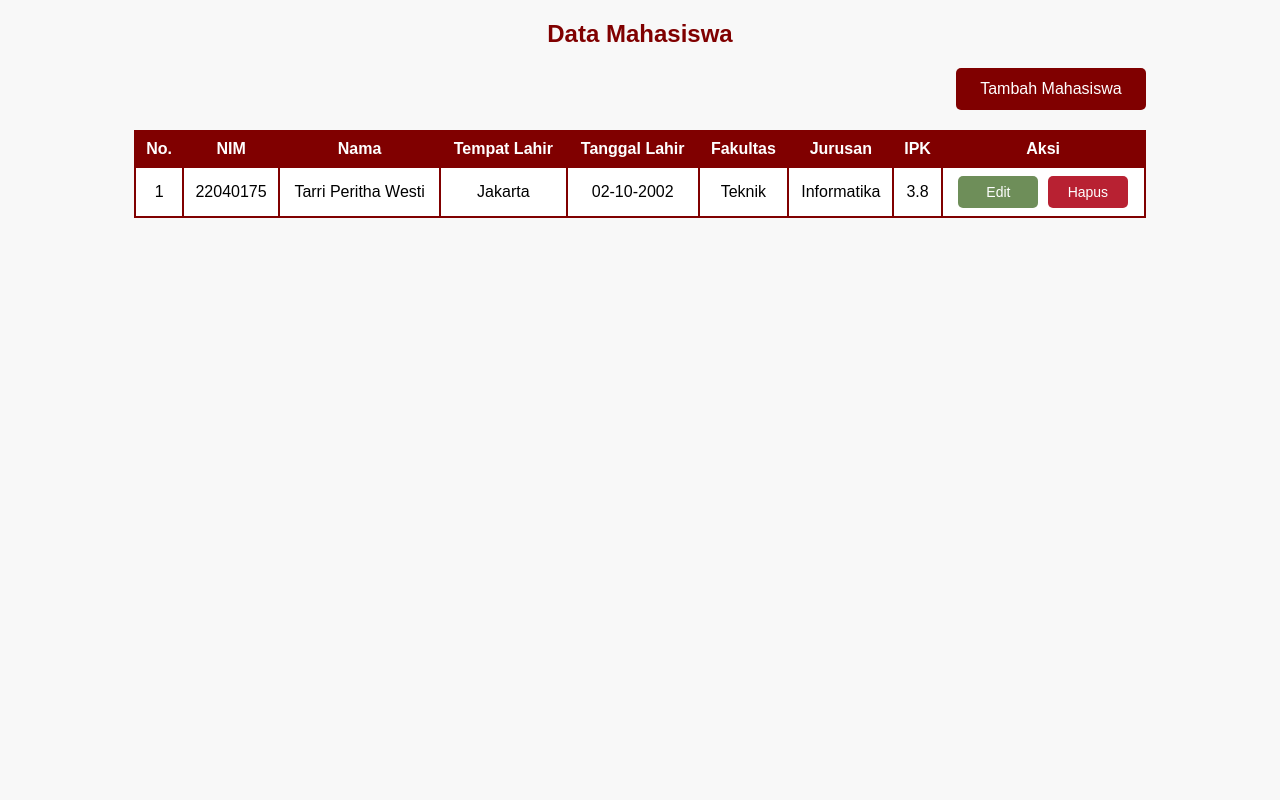
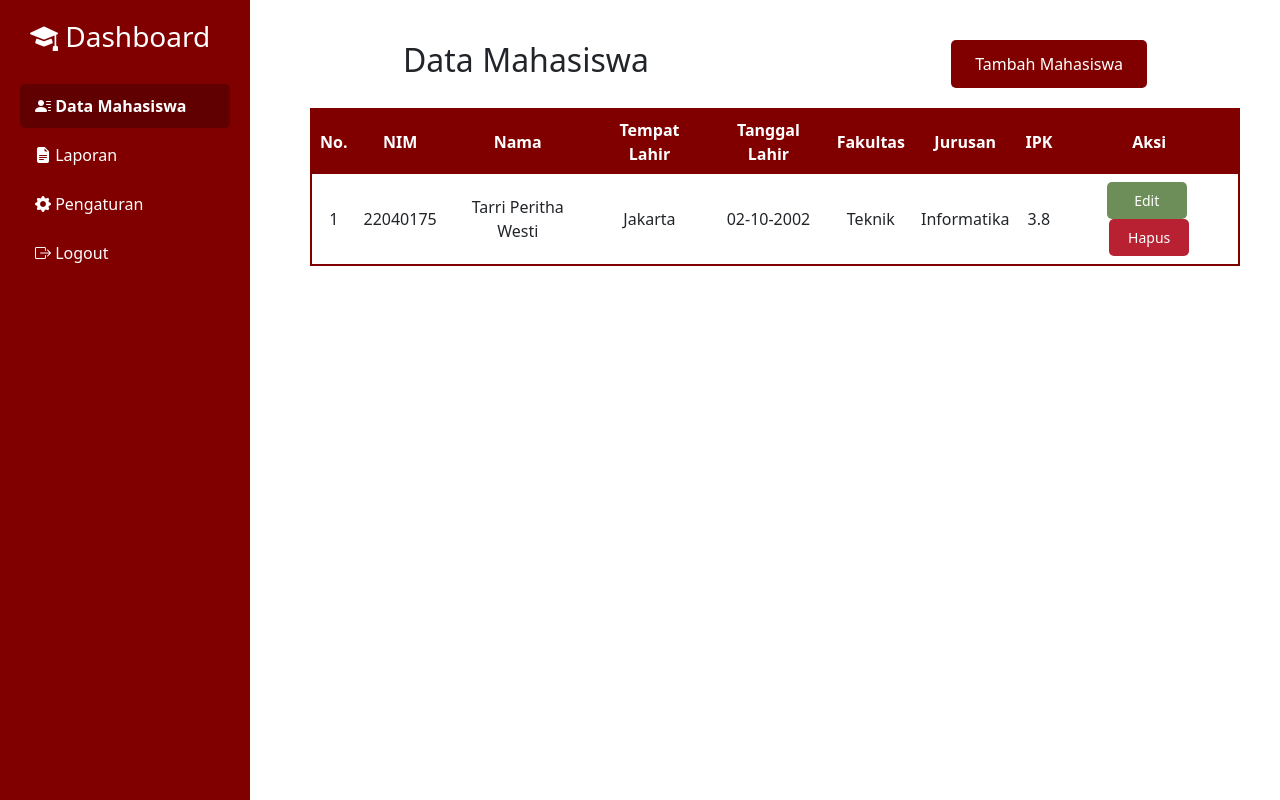
Before and after one commit to tarripewe/Sistem-Informasi-Kampusku, a PHP site: page /mahasiswa.php in a window 1280 px wide. Run offline with PHP 8.4, Linux system fonts and the light colour scheme.

Commit message:
Penambahan halaman edit, sidebar & forgot password

```diff
--- a/mahasiswa.php
+++ b/mahasiswa.php
@@ -5,21 +5,25 @@
     <meta charset="UTF-8">
     <meta name="viewport" content="width=device-width, initial-scale=1.0">
     <title>Data Mahasiswa</title>
+    <link href="https://cdn.jsdelivr.net/npm/bootstrap@5.3.0/dist/css/bootstrap.min.css" rel="stylesheet">
+    <script src="https://cdn.jsdelivr.net/npm/bootstrap@5.3.0/dist/js/bootstrap.bundle.min.js"></script>
     <style>
         body {
             font-family: Arial, sans-serif;
             background-color: #f8f8f8;
-            text-align: center;
+            margin: 0;
+            padding: 0;
+            display: flex;
+            height: 100vh;
         }
 
-        h2 {
-            color: maroon;
-        }
-
-        .button-container {
-            text-align: right;
-            margin-right: 10%;
-            margin-bottom: 20px;
+        .main-content {
+            margin-left: 270px;
+            padding: 40px;
+            width: calc(100% - 270px);
+            display: flex;
+            align-items: center;
+            flex-direction: column;
         }
 
         .tambah-button {
@@ -32,12 +36,24 @@
             font-size: 16px;
         }
 
+        .tambah-button:hover {
+            background-color: #600000;
+        }
+
+        .table-container {
+            width: 80%;
+            display: flex;
+            justify-content: space-between;
+            align-items: center;
+            margin-bottom: 20px;
+        }
+
         table {
-            width: 80%;
-            margin: auto;
+            width: 100%;
             border-collapse: collapse;
             background-color: #fff;
             border: 2px solid maroon;
+            text-align: center;
         }
 
         th, td {
@@ -51,16 +67,13 @@
             color: white;
         }
 
-        /* Tombol Edit dan Hapus dengan ukuran yang sama */
-        .edit-button,
-        .hapus-button {
+        .edit-button, .hapus-button {
             padding: 8px 15px;
             font-size: 14px;
             border: none;
             cursor: pointer;
             border-radius: 5px;
-            width: 80px; /* Membuat lebar tombol sama */
-            display: inline-block;
+            width: 80px;
         }
 
         .edit-button {
@@ -83,22 +96,34 @@
         }
     </style>
     <script>
-        function pindahKeTambah() {
-            window.location.href = "tambah.php";
+        function confirmDelete(id) {
+            // Simpan ID dalam tombol Yes agar bisa digunakan saat menghapus
+            document.getElementById("confirmDeleteBtn").setAttribute("data-id", id);
+            // Tampilkan modal
+            var myModal = new bootstrap.Modal(document.getElementById("deleteModal"));
+            myModal.show();
+        }
+
+        function deleteData() {
+            var id = document.getElementById("confirmDeleteBtn").getAttribute("data-id");
+            alert("Data dengan ID " + id + " telah dihapus!");
+            // Di sini bisa tambahkan logika penghapusan menggunakan AJAX atau redirect ke PHP yang menangani penghapusan
         }
     </script>
 </head>
 
 <body>
 
+    <?php include("sidebar.php"); ?>
+
+    <div class="main-content">
+        <div class="table-container">
             <h2>Data Mahasiswa</h2>
-
-    <!-- Tombol tambah mahasiswa di kanan -->
-    <div class="button-container">
-        <button class="tambah-button" onclick="pindahKeTambah()">Tambah Mahasiswa</button>
+            <button class="tambah-button" onclick="window.location.href='tambah.php'">Tambah Mahasiswa</button>
         </div>
 
         <table>
+            <thead>
                 <tr>
                     <th>No.</th>
                     <th>NIM</th>
@@ -110,8 +135,8 @@
                     <th>IPK</th>
                     <th>Aksi</th>
                 </tr>
-
-        <!-- Data Mahasiswa Contoh -->
+            </thead>
+            <tbody>
                 <tr>
                     <td>1</td>
                     <td>22040175</td>
@@ -122,11 +147,33 @@
                     <td>Informatika</td>
                     <td>3.8</td>
                     <td>
-                <button class="edit-button">Edit</button>
-                <button class="hapus-button">Hapus</button>
+                        <button class="edit-button" onclick="window.location.href='edit.php'">Edit</button>
+                        <button class="hapus-button" onclick="confirmDelete(1)">Hapus</button>
                     </td>
                 </tr>
+                <!-- Tambahkan data lainnya di sini -->
+            </tbody>
         </table>
+    </div>
+
+    <!-- Modal Konfirmasi Hapus -->
+    <div class="modal fade" id="deleteModal" tabindex="-1" aria-labelledby="deleteModalLabel" aria-hidden="true">
+        <div class="modal-dialog modal-dialog-centered">
+            <div class="modal-content">
+                <div class="modal-header">
+                    <h5 class="modal-title" id="deleteModalLabel">Konfirmasi Hapus</h5>
+                    <button type="button" class="btn-close" data-bs-dismiss="modal" aria-label="Close"></button>
+                </div>
+                <div class="modal-body">
+                    Apakah kamu yakin ingin menghapus data ini?
+                </div>
+                <div class="modal-footer">
+                    <button type="button" class="btn btn-secondary" data-bs-dismiss="modal">Tidak</button>
+                    <button type="button" class="btn btn-danger" id="confirmDeleteBtn" onclick="deleteData()">Ya</button>
+                </div>
+            </div>
+        </div>
+    </div>
 
 </body>
 </html>
--- /dev/null
+++ b/sidebar.php
@@ -0,0 +1,61 @@
+<!DOCTYPE html>
+<html lang="id">
+<head>
+    <link href="https://cdn.jsdelivr.net/npm/bootstrap@5.3.0/dist/css/bootstrap.min.css" rel="stylesheet">
+    <link rel="stylesheet" href="https://cdn.jsdelivr.net/npm/bootstrap-icons/font/bootstrap-icons.css">
+    <style>
+        .sidebar {
+            width: 250px;
+            background-color: maroon;
+            color: white;
+            padding: 20px;
+            height: 100vh;
+            position: fixed;
+            left: 0;
+            top: 0;
+        }
+
+        .sidebar h3 {
+            text-align: left;
+            margin-bottom: 30px;
+            padding-left: 10px;
+        }
+
+        .sidebar a {
+            display: block;
+            color: white;
+            padding: 10px 15px;
+            text-decoration: none;
+            margin: 5px 0;
+            border-radius: 5px;
+            text-align: left;
+        }
+
+        .sidebar a.active {
+            background-color: #600000;
+            font-weight: bold;
+        }
+
+        .sidebar a:hover {
+            background-color: #800000;
+        }
+    </style>
+</head>
+<body>
+    <div class="sidebar">
+        <h3><i class="bi bi-mortarboard-fill"></i> Dashboard</h3>
+        <a href="mahasiswa.php" class="<?= basename($_SERVER['PHP_SELF']) == 'mahasiswa.php' ? 'active' : '' ?>">
+            <i class="bi bi-person-lines-fill"></i> Data Mahasiswa
+        </a>
+        <a href="laporan.php" class="<?= basename($_SERVER['PHP_SELF']) == 'laporan.php' ? 'active' : '' ?>">
+            <i class="bi bi-file-earmark-text-fill"></i> Laporan
+        </a>
+        <a href="pengaturan.php" class="<?= basename($_SERVER['PHP_SELF']) == 'pengaturan.php' ? 'active' : '' ?>">
+            <i class="bi bi-gear-fill"></i> Pengaturan
+        </a>
+        <a href="login.php">
+            <i class="bi bi-box-arrow-right"></i> Logout
+        </a>
+    </div>
+</body>
+</html>
```
Also changed, not shown: edit.php (added, +99 -0 lines), forgot.php (added, +50 -0 lines), login.php (+15 -4 lines), tambah.php (+18 -3 lines). Lines whose indentation alone changed are shown as unchanged.
